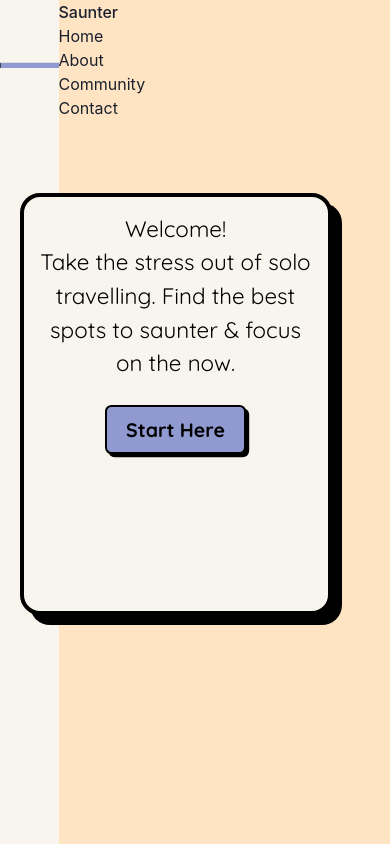
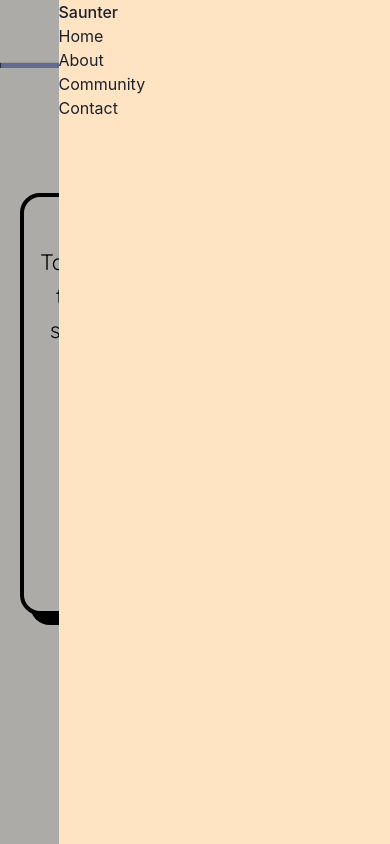
Before and after one commit to ffjaervik/saunter-front-end, a Next.js app: page / in a window 390 px wide. Both pictures are taken after a click on the button "Menu". Built offline with nearby package versions, Linux system fonts and the light colour scheme; a web font is replaced by a local one.

Commit message:
fix:removed nested project from root

```diff
--- a/components/ExperimentalHamburger.js
+++ b/components/ExperimentalHamburger.js
@@ -26,14 +26,14 @@ const ExperimentalNavbar = () => {
         />
       </div>
     </nav>
-    {/* <div
+    <div
       onClick={() => setDisplayOpen(!displayOpen)}
       className={
         displayOpen
           ? `${styles.MenuDim} ${styles.MenuDimOpen}`
           : styles.MenuDim
       }
-    ></div> */}
+    ></div>
     <div
       className={
         displayOpen
--- a/styles/ExperimentalNavbar.module.css
+++ b/styles/ExperimentalNavbar.module.css
@@ -82,6 +82,7 @@
     .MenuOpen {
         width: 85%;
         transition: 300ms;
+        z-index:5;
 
     }
 
--- a/styles/Homepage.module.css
+++ b/styles/Homepage.module.css
@@ -6,7 +6,7 @@
 
 .homepage {
   color: var(--color-white);
-  z-index: 5;
+  z-index: 1;
   position: relative;
   text-align: center;
   /* padding: center; */
```
